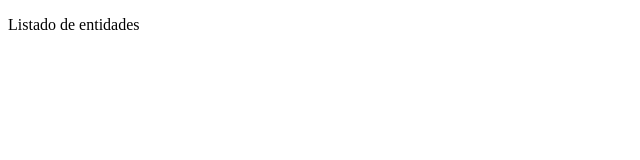
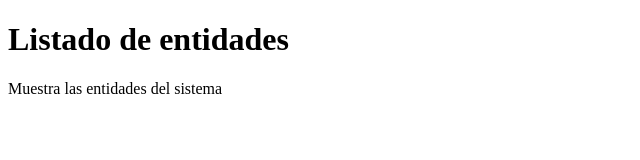
Before and after one commit to FacundoDCejas/clasegit-1, a plain HTML site: page entidad/main.html in a window 1280 px wide. Shown: the whole page, without its empty margins (0-640 px from the left). Drawn offline with Linux system fonts and the light colour scheme.

Commit message:
Version 6 Actualizacion frontend

```diff
--- a/entidad/main.html
+++ b/entidad/main.html
@@ -6,6 +6,9 @@
 	<title>Entidad</title>
 </head>
 <body>
-	<p>Listado de entidades</p>
+
+	<h1>Listado de entidades</h1>
+	<p>Muestra las entidades del sistema</p>
+
 </body>
 </html>
```
Also changed, not shown: index.html (+1 -1 lines).
